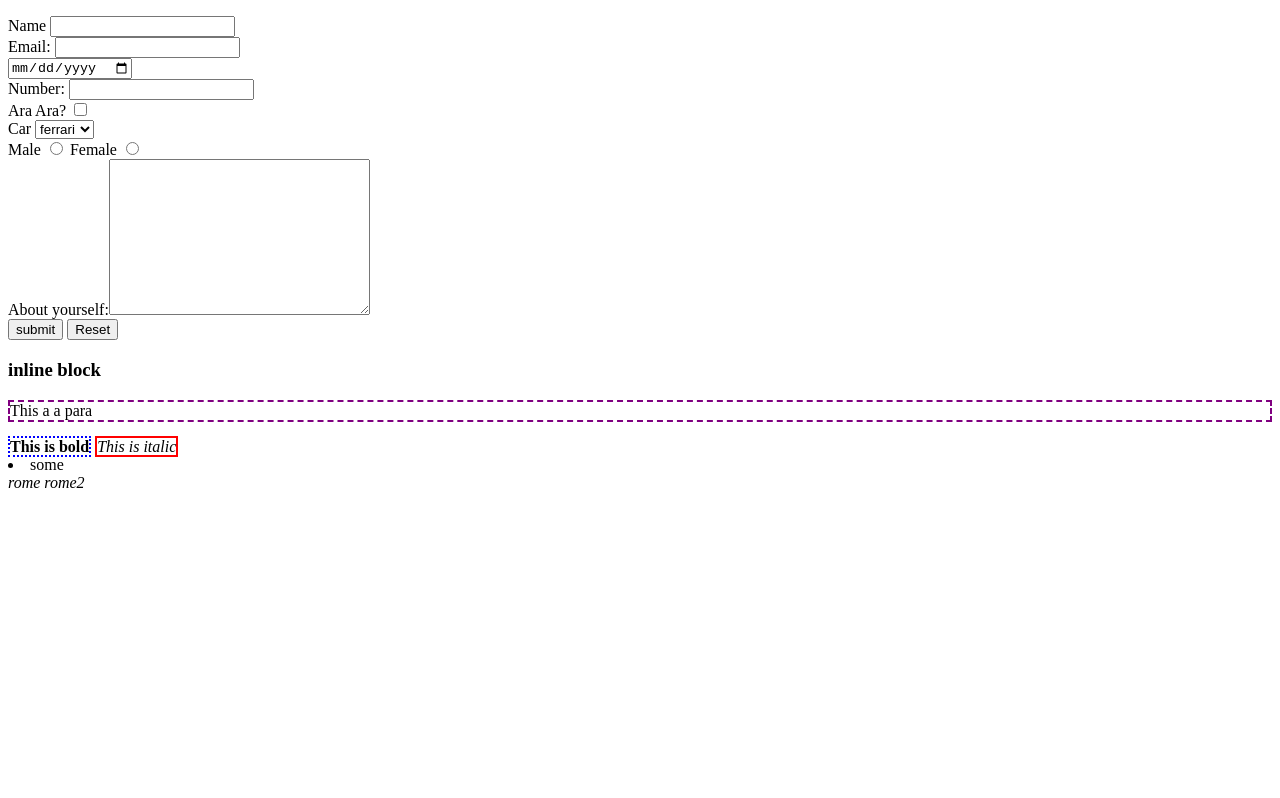
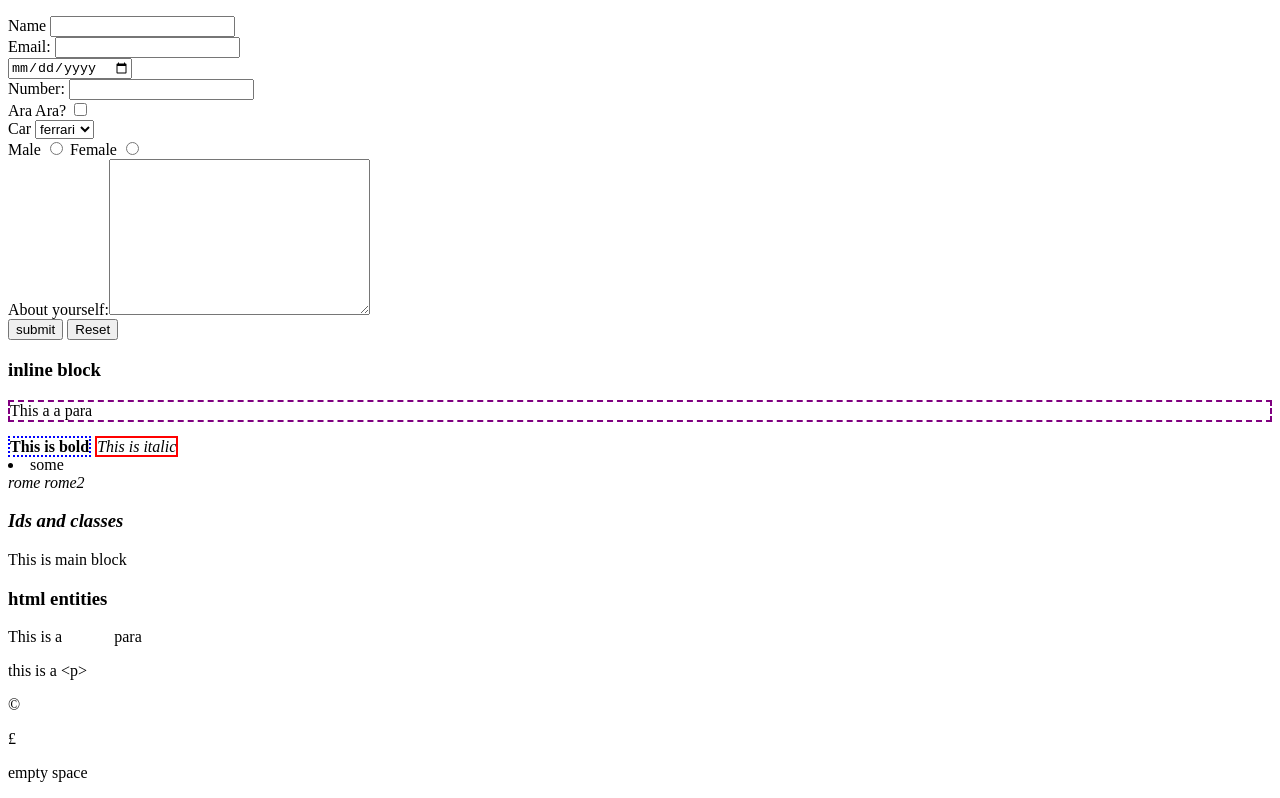
Before and after one commit to ResponseTime/Web-Development, a plain HTML site: page first.html in a window 1280 px wide. Shown: the part 637-1435 px from the top of the page. Before the commit the page ends 1137 px from the top, so only its background shows below. Drawn offline with Linux system fonts and the light colour scheme.

Commit message:
learnt ids and classes html entities and emmet

```diff
--- a/first.html
+++ b/first.html
@@ -5,6 +5,7 @@
     <meta charset="UTF-8">
     <meta http-equiv="X-UA-Compatible" content="IE=edge">
     <meta name="viewport" content="width=device-width, initial-scale=1.0">
+    <meta name="description" content="This is a website">
     <title>Full webdev website</title>
     <link rel="stylesheet" href="style.css">
     <script src="first.js"></script>
@@ -109,6 +110,24 @@
     <li>some</li>
     <em>rome</em>
     <em>rome2</em>
+    <h3><em>Ids and classes</em></h3>
+    <div class="some" id="some1">
+        This is main block
+    </div>
+    <!-- emmet -->
+    <div class="some" id="so">
+    </div>
+    <span class="spanClass" id="span">
+    </span>
+    <!-- Html entities -->
+    <h3>html entities</h3>
+    <div class="container">
+        <p>This is a &nbsp;&nbsp;&nbsp;&nbsp;&nbsp;&nbsp;&nbsp;&nbsp;&nbsp;&nbsp;&nbsp; para</p>
+        <p>this is a &lt;p&gt;</p>
+        <p>&copy;</p>
+        <p>&pound;</p>
+        <p>empty space &#8203;</p>
+    </div>
 </body>
 
 </html>
```
